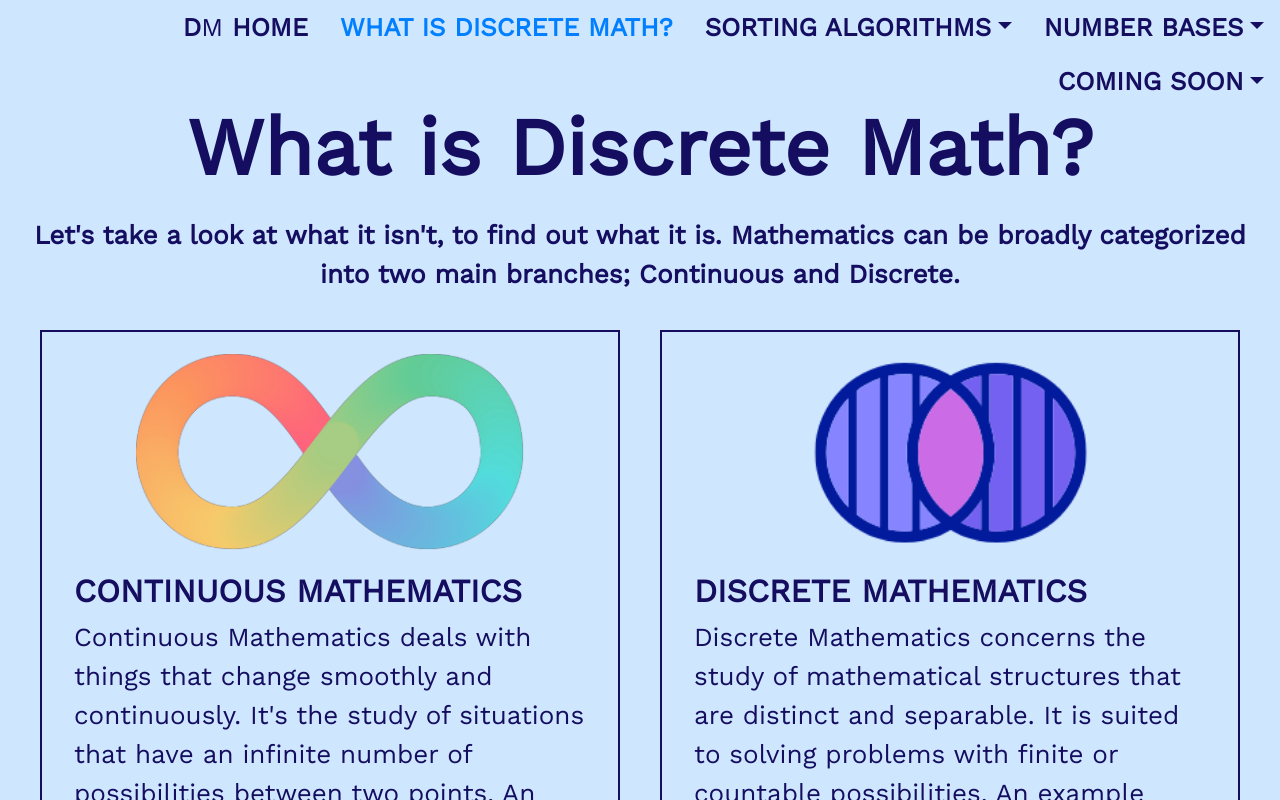
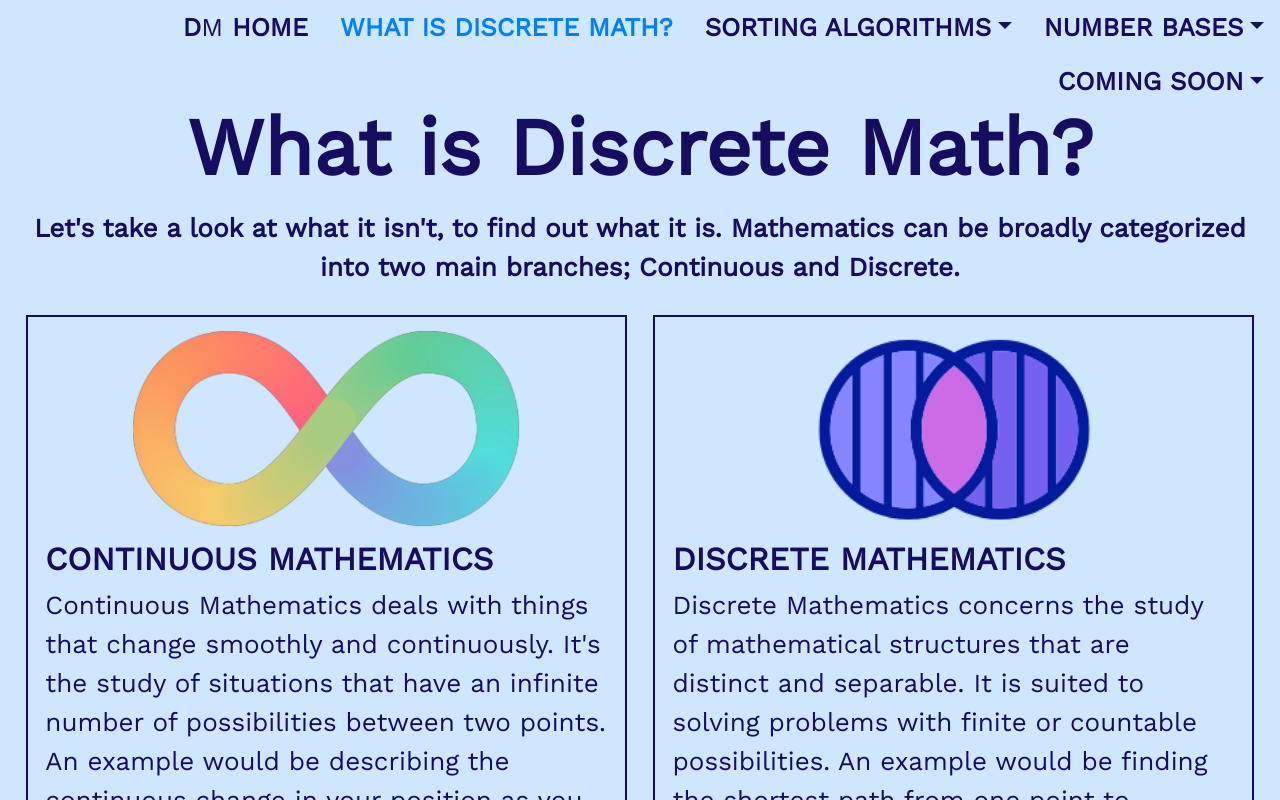
Before and after one commit to rvallely/fe-discrete-maths-exploration, a React (Create React App) app: page /what-is-discrete-math in a window 1280 px wide. Shown: the top 800 px of the page. Built offline with nearby package versions, Linux system fonts and the light colour scheme.

Commit message:
update margins to use % over px

```diff
--- a/src/App.css
+++ b/src/App.css
@@ -24,7 +24,7 @@ body {
 
 .title {
   font-size: 5rem;
-  margin-bottom: 20px;
+  margin-bottom: 1%;
 }
 
 .statement-font-size {
@@ -32,8 +32,8 @@ body {
 }
 
 .statement-margins {
-  margin-left: 20px;
-  margin-right: 20px;
+  margin-left: 1%;
+  margin-right: 1%;
 }
 
 .dark-font {
@@ -118,8 +118,8 @@ body {
   margin-left: auto;
   margin-right: auto;
   display: block;
-  margin-bottom: 20px;
-  margin-top: 20px;
+  margin-bottom: 2%;
+  margin-top: 2%;
 }
 
 .math-branch-container {
@@ -128,23 +128,23 @@ body {
 }
 
 #math-branch-container-one {
-  margin-left: 40px;
-  margin-right: 20px;
+  margin-left: 2%;
+  margin-right: 1%;
 }
 
 #math-branch-container-two {
-  margin-left: 20px;
-  margin-right: 40px;
+  margin-left: 1%;
+  margin-right: 2%;
 }
 
 #math-branches-container {
-  margin-top: 20px;
-  margin-bottom: 30px;
+  margin-top: 1%;
+  margin-bottom: 1.5%;
 }
 
 .what-is-discrete-math-math-branch-text {
-  margin-left: 20px;
-  margin-right: 20px;
+  margin-left: 1%;
+  margin-right: 1%;
 }
 
 .content {
@@ -234,6 +234,11 @@ img {
   height: auto;
 }
 
+.number-base-horizontal-image {
+  width: 90%;
+  height: auto;
+}
+
 .align-contents-center {
   display: flex;
   align-items: center; /* Vertical alignment */
@@ -248,3 +253,8 @@ img {
   position: relative;
   bottom: 0;
 } */
+
+.number-base-section-margins {
+  margin-top: 2%;
+  margin-bottom: 2%;
+}
```
